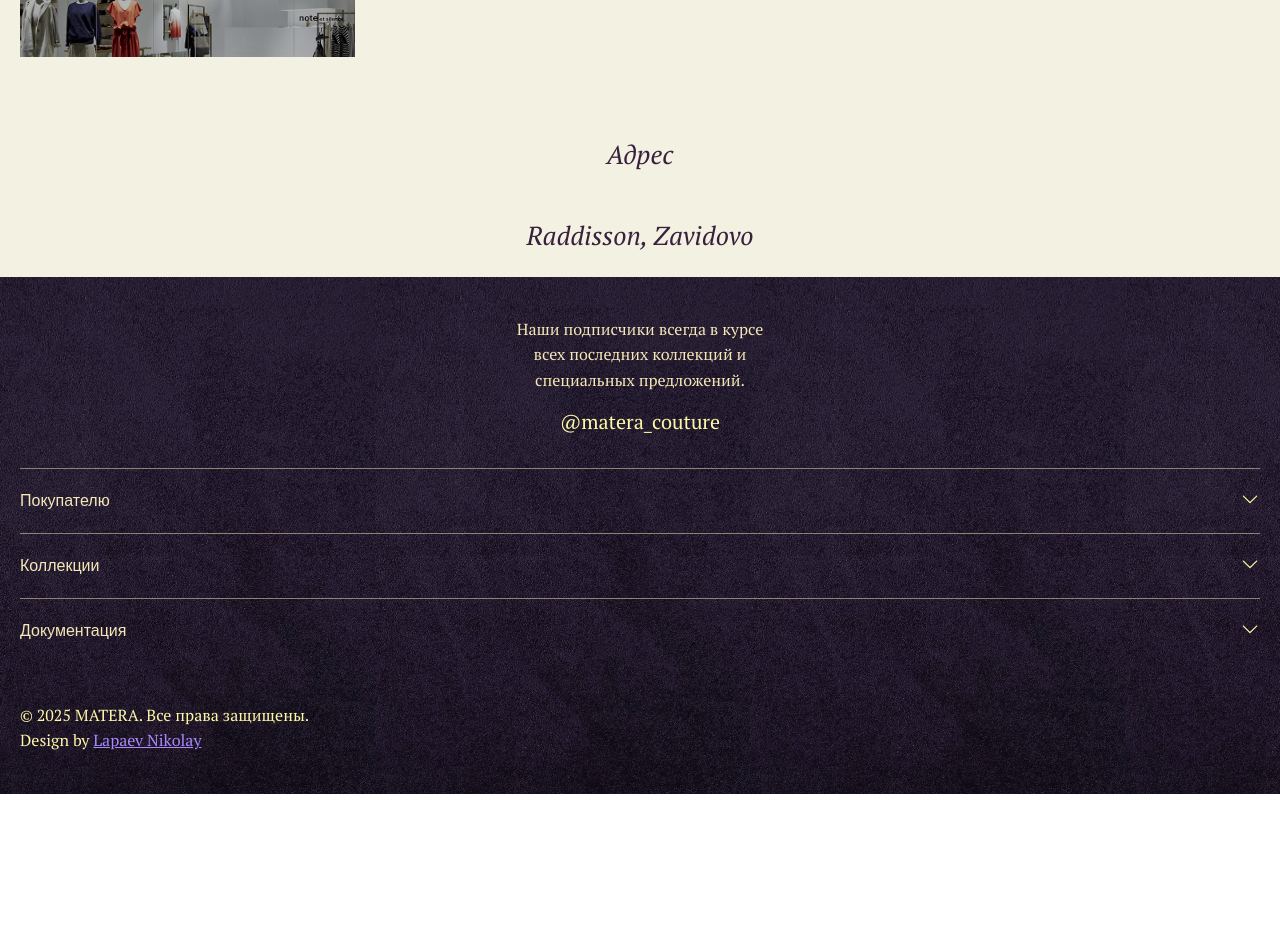
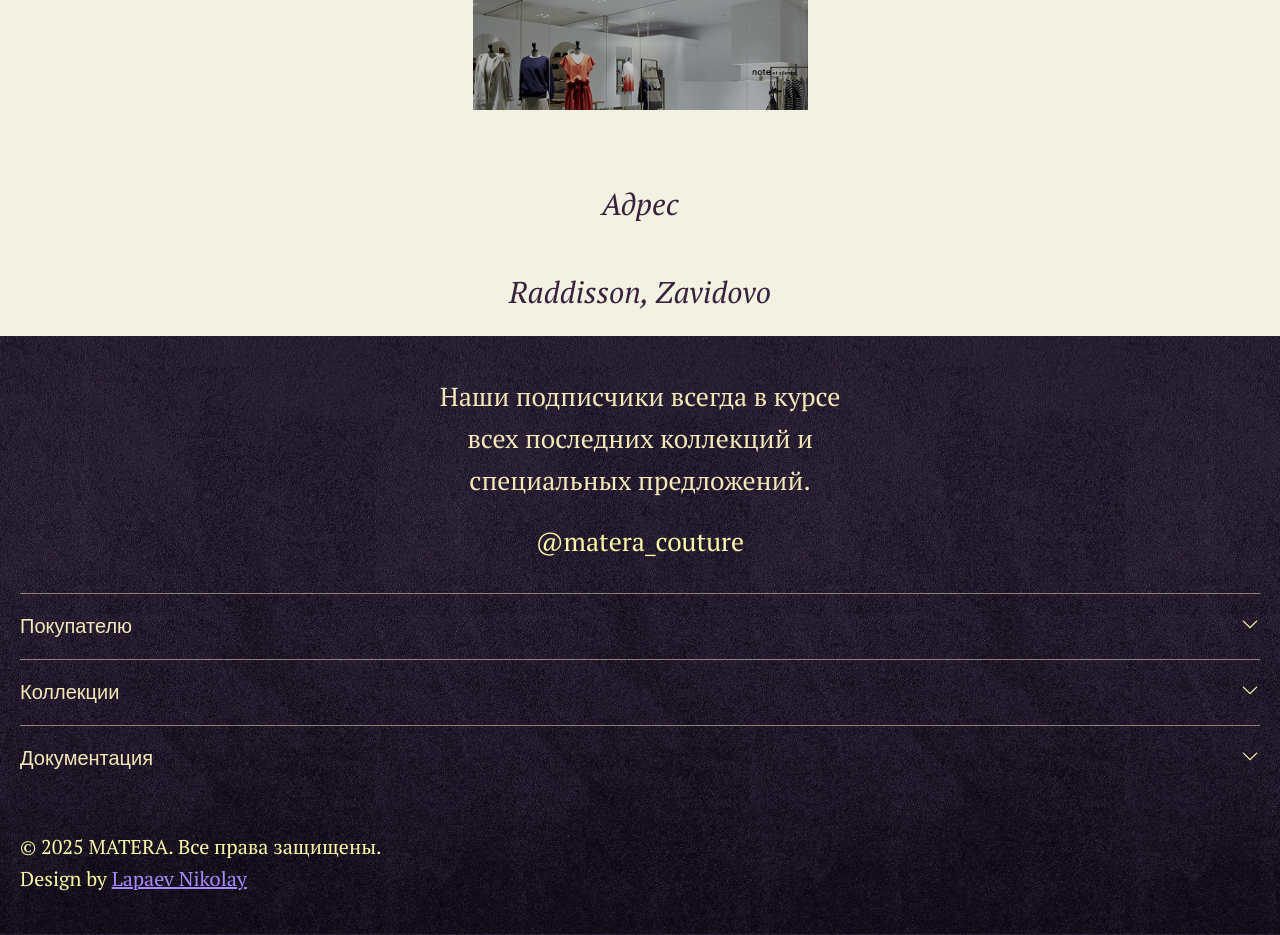
Before and after one commit to LostVillain1/matera_frontend, a Vue app: page /boutique in a window 1280 px wide. Shown: the part 1720-2655 px from the top of the page. Before the commit the page ends 2514 px from the top, so only its background shows below. Built offline with nearby package versions, Linux system fonts and the light colour scheme.

Commit message:
commit for some tests

```diff
--- a/src/components/AppFooter/AccordionItem.vue
+++ b/src/components/AppFooter/AccordionItem.vue
@@ -62,4 +62,18 @@ const toggle = () => {
   font-size: 14px;
   color: #FFF7A8;
 }
+
+@media (min-width : 768px) {
+
+  .accordion-header {
+    font-size: 20px;
+  }
+
+  .accordion-content {
+    font-size: 18px;
+  }
+
+
+}
+
 </style>
--- a/src/components/AppFooter/AppFooter.scss
+++ b/src/components/AppFooter/AppFooter.scss
@@ -1,3 +1,19 @@
+a:visited {
+    color: rgba(255, 247, 168, 1);
+}
+
+a:hover {
+  color: rgba(255, 247, 168, 1);
+}
+
+a:visited {
+  color: rgba(255, 247, 168, 1)
+}
+
+a:active {
+  color: rgba(255, 247, 168, 1)
+}
+
 .footer {
   background: #2d2235; /* тёмно-фиолетовый текстурный фон */
   background-image: url('@/assets/bg_velur.png');
@@ -18,6 +34,7 @@
 
 .footer-text {
   margin-bottom: 12px;
+  font-size: 20px;
 }
 
 .footer-link {
@@ -44,3 +61,29 @@
   color: #a78aff;
   text-decoration: underline;
 }
+
+
+
+@media (min-width : 768px) {
+
+
+  .footer-text {
+    font-size: 26px;
+  }
+
+  .footer-link {
+    margin-top: 20px;
+    font-size: 26px;
+  }
+
+  .footer-bottom {
+  font-size: 20px;
+}
+
+
+}
+
+
+@media (min-width : 1024px) {
+
+}
--- a/src/components/AppHeader/AppHeader.scss
+++ b/src/components/AppHeader/AppHeader.scss
@@ -12,7 +12,7 @@ a:visited {
     justify-content: space-between;
     align-items: center;
     font-family: 'PT Serif', serif;
-    font-style: italic;
+    // font-style: italic;
     font-size: 22px;
     // background-color: rgba(57, 33, 61, 1)
     background-image: url('@/assets/velur.png');
@@ -52,7 +52,14 @@ a:visited {
     width: 100vw;
     position: absolute;
     left: 0;
-    background-color: rgba(255, 247, 168, 1);
+    color: rgba(255, 247, 168, 1);
+    // background-color: rgba(255, 247, 168, 1);
+    background-image: url('@/assets/bg_velur.png');
+}
+
+.bg-menu_options a {
+    padding-left: 20px;
+    padding-top: 10px;
 }
 
 ////////////
@@ -106,7 +113,7 @@ a:visited {
 
 @media (min-width : 1920px) {
     .header__wrapper {
-        font-size: 28px;
+        font-size: 26px;
         padding: 0 100px 0 100px;
     }
 }
--- a/src/views/Boutique.scss
+++ b/src/views/Boutique.scss
@@ -39,6 +39,8 @@
 
 .bout__img {
     margin: 30px 20px 0 20px;
+    display: flex;
+    justify-content: center;
 }
 
 .bout__img img {
@@ -58,3 +60,10 @@
 .footer {
     flex-shrink: 0;
 }
+
+
+@media (min-width : 1024px) {
+    .soon {
+        font-size: 30px;
+    }
+}
```
